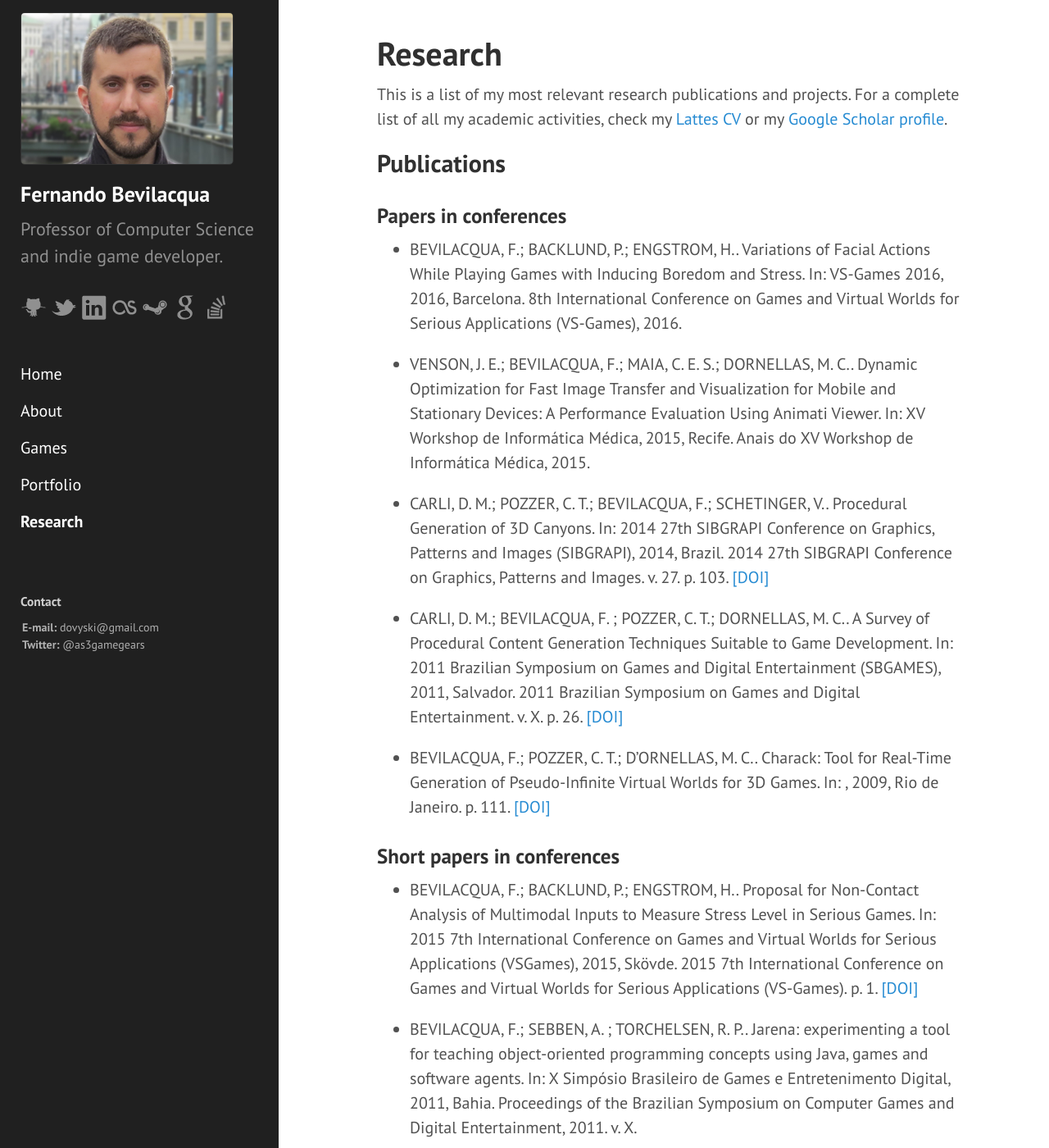
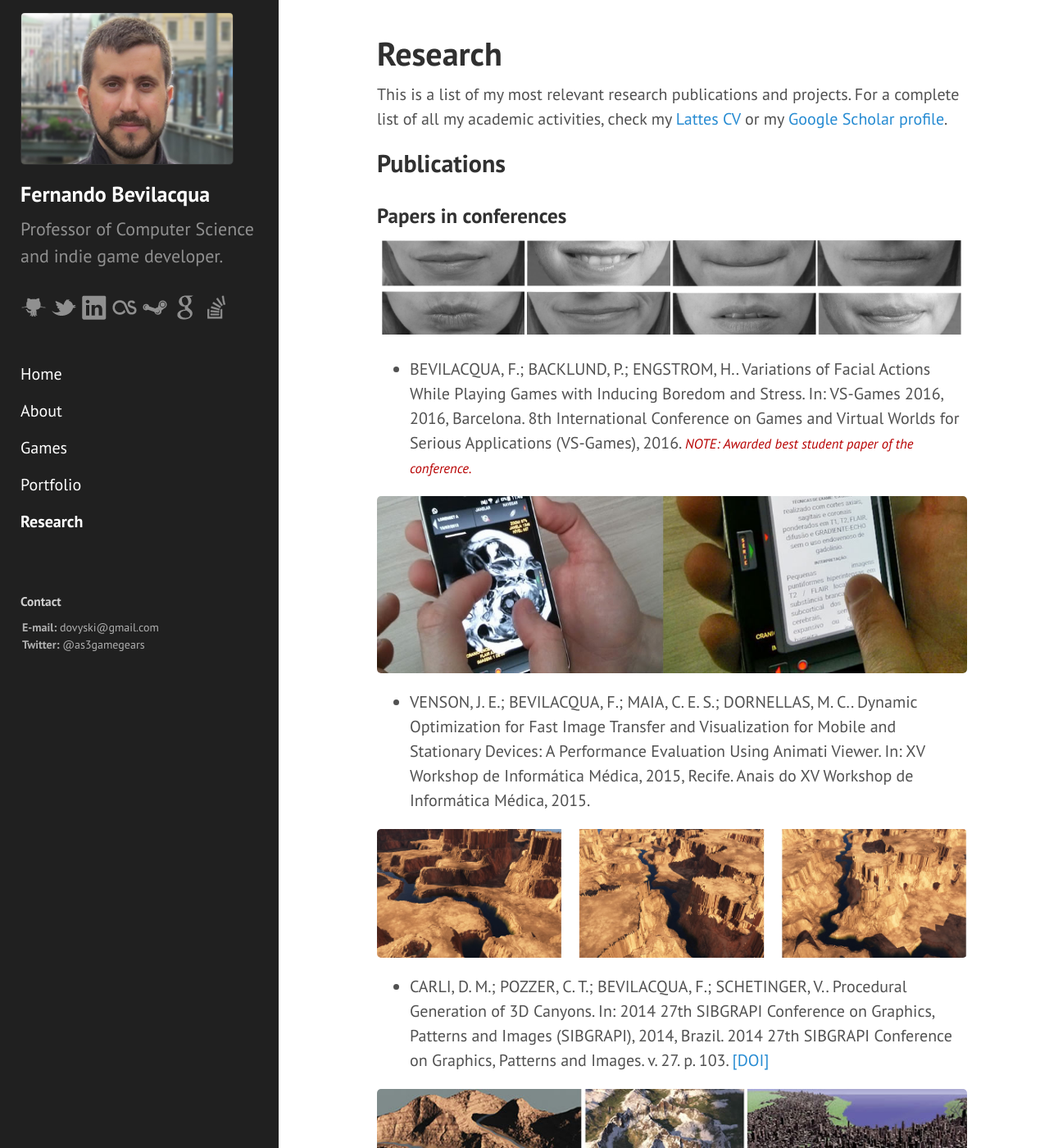
Before and after one commit to Dovyski/dovyski.github.io, a Jekyll site: the page built from research.md, in a window 1280 px wide and 1400 px high. Shown: the whole window at 82% size. Built offline with Jekyll 4.4.1, drawn with Linux system fonts in a browser that asks for light colours; some of the changed text lies outside the part shown.

Commit message:
Update research section

```diff
--- a/_includes/head.html
+++ b/_includes/head.html
@@ -17,7 +17,7 @@
   <!-- CSS -->
   <link rel="stylesheet" href="{{ site.baseurl }}public/css/poole.css">
   <link rel="stylesheet" href="{{ site.baseurl }}public/css/syntax.css">
-  <link rel="stylesheet" href="{{ site.baseurl }}public/css/hyde.css?20160921">
+  <link rel="stylesheet" href="{{ site.baseurl }}public/css/hyde.css?20161016">
   <link rel="stylesheet" href="//fonts.googleapis.com/css?family=PT+Sans:400,400italic,700|Abril+Fatface">
 
   <!-- Icons -->
--- a/public/css/hyde.css
+++ b/public/css/hyde.css
@@ -324,3 +324,8 @@ h3 em {
     list-style-type: none;
     padding: 2px;
 }
+
+small.highlight {
+    color: #b70000;
+    font-style: italic;
+}
--- a/research.md
+++ b/research.md
@@ -9,15 +9,25 @@ This is a list of my most relevant research publications and projects. For a com
 
 ### Papers in conferences
 
-- BEVILACQUA, F.; BACKLUND, P.; ENGSTROM, H.. Variations of Facial Actions While Playing Games with Inducing Boredom and Stress. In: VS-Games 2016, 2016, Barcelona. 8th International Conference on Games and Virtual Worlds for Serious Applications (VS-Games), 2016.
+![Variations of Facial Actions While Playing Games with Inducing Boredom and Stress](/public/img/paper-variations.jpg)
+
+- BEVILACQUA, F.; BACKLUND, P.; ENGSTROM, H.. Variations of Facial Actions While Playing Games with Inducing Boredom and Stress. In: VS-Games 2016, 2016, Barcelona. 8th International Conference on Games and Virtual Worlds for Serious Applications (VS-Games), 2016. <small class="highlight">NOTE: Awarded best student paper of the conference.</small>
+
+![Dynamic Optimization for Fast Image Transfer and Visualization for Mobile and Stationary Devices: A Performance Evaluation Using Animati Viewer](/public/img/paper-mobile-medicine.jpg)
 
 - VENSON, J. E.; BEVILACQUA, F.; MAIA, C. E. S.; DORNELLAS, M. C.. Dynamic Optimization for Fast Image Transfer and Visualization for Mobile and Stationary Devices: A Performance Evaluation Using Animati Viewer. In: XV Workshop de Informática Médica, 2015, Recife. Anais do XV Workshop de Informática Médica, 2015.
 
+![Procedural Generation of 3D Canyons](/public/img/paper-canyons.jpg)
+
 - CARLI, D. M.; POZZER, C. T.; BEVILACQUA, F.; SCHETINGER, V.. Procedural Generation of 3D Canyons. In: 2014 27th SIBGRAPI Conference on Graphics, Patterns and Images (SIBGRAPI), 2014, Brazil. 2014 27th SIBGRAPI Conference on Graphics, Patterns and Images. v. 27. p. 103. [[DOI]](http://dx.doi.org/10.1109/SIBGRAPI.2014.41)
+
+![A Survey of Procedural Content Generation Techniques Suitable to Game Development](/public/img/paper-survey.jpg)
 
 - CARLI, D. M.; BEVILACQUA, F. ; POZZER, C. T.; DORNELLAS, M. C.. A Survey of Procedural Content Generation Techniques Suitable to Game Development. In: 2011 Brazilian Symposium on Games and Digital Entertainment (SBGAMES), 2011, Salvador. 2011 Brazilian Symposium on Games and Digital Entertainment. v. X. p. 26. [[DOI]](http://dx.doi.org/10.1109/SBGAMES.2011.15)
 
-- BEVILACQUA, F.; POZZER, C. T.; D'ORNELLAS, M. C.. Charack: Tool for Real-Time Generation of Pseudo-Infinite Virtual Worlds for 3D Games. In: , 2009, Rio de Janeiro. p. 111. [[DOI]](http://dx.doi.org/10.1109/SBGAMES.2009.21)
+![Charack: Tool for Real-Time Generation of Pseudo-Infinite Virtual Worlds for 3D Games](/public/img/paper-charack.png)
+
+- BEVILACQUA, F.; POZZER, C. T.; D'ORNELLAS, M. C.. Charack: Tool for Real-Time Generation of Pseudo-Infinite Virtual Worlds for 3D Games. In: VIII Brazilian Symposium on Games and Digital Entertainment (SBGAMES), 2009, Rio de Janeiro. p. 111. [[DOI]](http://dx.doi.org/10.1109/SBGAMES.2009.21)
 
 ### Short papers in conferences
 
@@ -37,4 +47,11 @@ ___
 
 ## Research projects
 
-More information will be added soon.
+### READMINDS: REmote Analysis and Detection of Multifactorial INputs for Discovery of Stress
+**Date:** 2015 - present
+
+**Sponsorship:** CNPq, Conselho Nacional de Desenvolvimento Científico e Tecnológico - Brasil; University of Skövde; EU Interreg ÖKS project Game Hub Scandinavia; UFFS, Federal University of Fronteira Sul.
+
+**Abstract:** Improve the research in games by creating a model/software that is able to tell if a player is stressed/bored while playing a game. The process involves the analysis of information from the player (e.g. heart rate, respiratory rate, facial expressions) which are obtained by processing a video of the player. The procedure is completely remote, so the user does not wear physical sensors nor is interrupted during the game play.
+
+![Readminds](/public/img/readmind-fernando.jpg)
```
Also changed, not shown: public/img/paper-canyons.jpg (added), public/img/paper-charack.png (added), public/img/paper-mobile-medicine.jpg (added), public/img/paper-survey.jpg (added), public/img/paper-variations.jpg (added), public/img/readmind-fernando.jpg (added).
